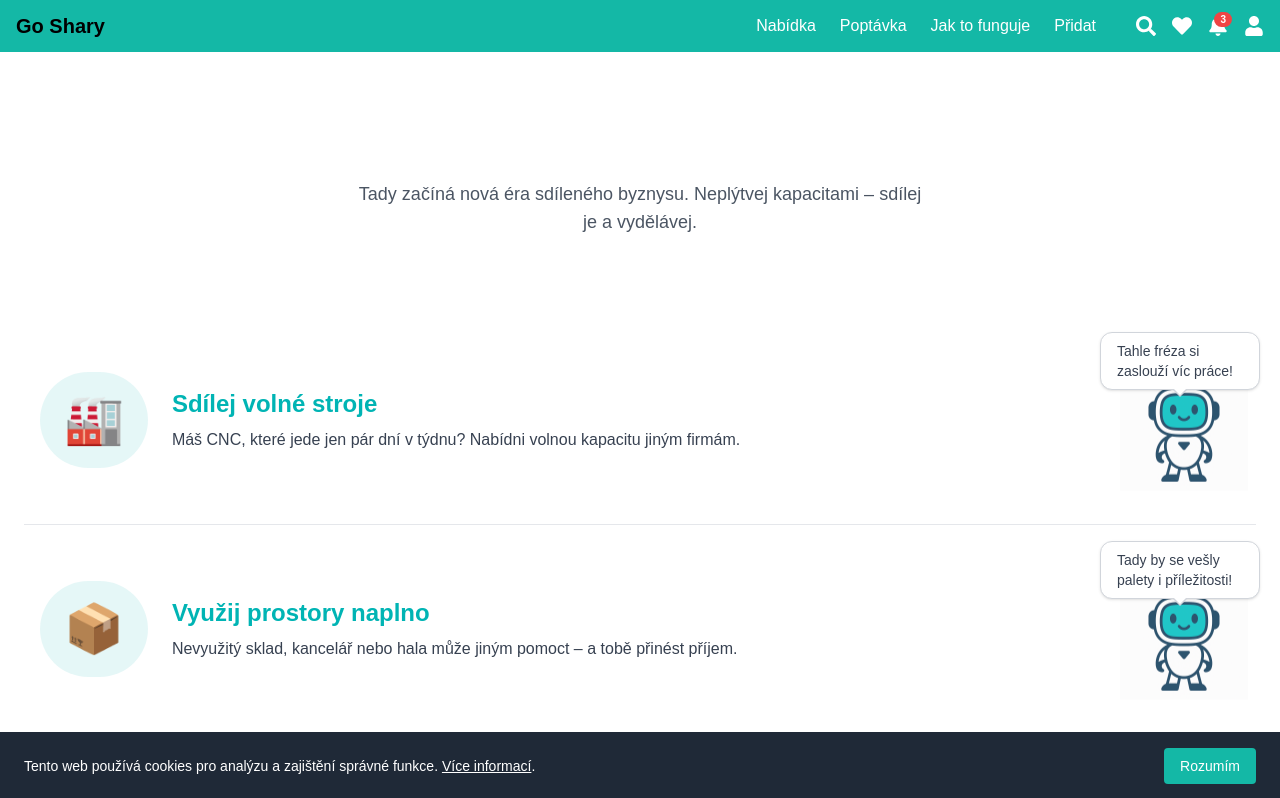
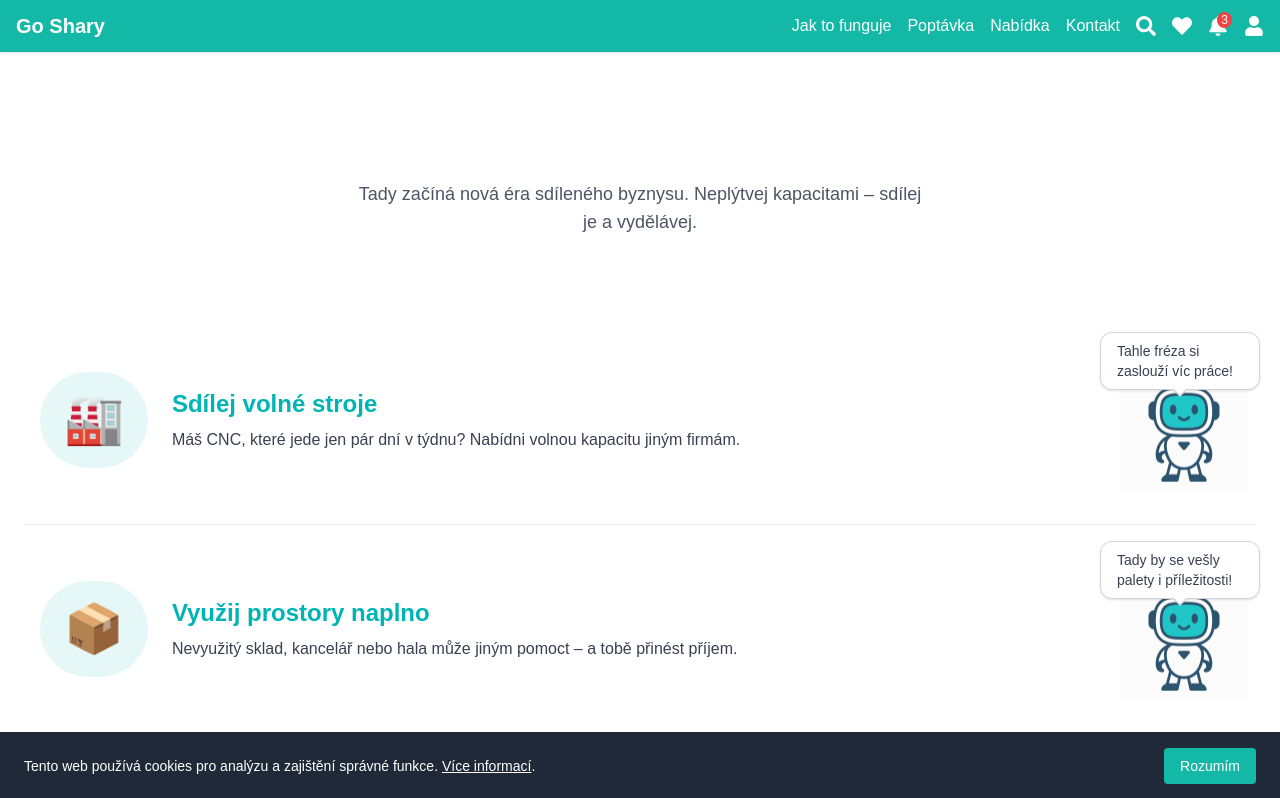
Before and after one commit to Tekier10/goshary, a Next.js app: page / in a window 1280 px wide. Shown: the top 798 px of the page. Built offline with nearby package versions, Linux system fonts and the light colour scheme; a web font is replaced by a local one.

Commit message:
Update Header.tsx

```diff
--- a/components/Header.tsx
+++ b/components/Header.tsx
@@ -1,105 +1,66 @@
 // components/Header.tsx
+
+import Link from 'next/link';
 import { useState } from 'react';
-import Link from 'next/link';
-import { Menu, X } from 'lucide-react';
-import { FaSearch, FaHeart, FaUser, FaBell } from 'react-icons/fa';
+import { FaBell, FaHeart, FaUser, FaSearch, FaBars, FaTimes } from 'react-icons/fa';
 
 export default function Header() {
-  const [isOpen, setIsOpen] = useState(false);
-
-  // Simulovaný počet nepřečtených notifikací
-  const unreadCount = 3;
-
-  const NotificationIcon = () => (
-    <div className="relative">
-      <FaBell className="w-5 h-5" />
-      {unreadCount > 0 && (
-        <span className="absolute -top-1 -right-1 bg-red-500 text-white text-[10px] rounded-full px-1.5 font-bold">
-          {unreadCount}
-        </span>
-      )}
-    </div>
-  );
+  const [menuOpen, setMenuOpen] = useState(false);
+  const unreadCount = 3; // TODO: Replace with dynamic logic later
 
   return (
-    <header className="bg-teal-500 text-white">
-      <div className="max-w-7xl mx-auto px-4 py-3 flex items-center justify-between">
-        <Link href="/" className="text-xl font-bold text-black">
+    <header className="bg-teal-500 text-white shadow">
+      <div className="max-w-7xl mx-auto px-4 py-3 flex justify-between items-center">
+        {/* Logo */}
+        <Link href="/" className="text-xl font-bold">
           Go Shary
         </Link>
 
-        {/* Ikony – mobil */}
-        <div className="flex items-center gap-4 order-2 sm:order-none sm:hidden">
-          <Link href="/vyhledavani" title="Vyhledávání">
-            <FaSearch className="text-white w-5 h-5" />
+        {/* Right-side icons */}
+        <div className="flex items-center gap-4">
+          {/* Desktop menu */}
+          <div className="hidden sm:flex items-center gap-4">
+            <Link href="/jak-to-funguje" className="hover:underline">Jak to funguje</Link>
+            <Link href="/poptavka" className="hover:underline">Poptávka</Link>
+            <Link href="/nabidka" className="hover:underline">Nabídka</Link>
+            <Link href="/kontakt" className="hover:underline">Kontakt</Link>
+          </div>
+
+          {/* Ikony */}
+          <Link href="/vyhledavani">
+            <FaSearch className="w-5 h-5" />
           </Link>
-          <Link href="/oblibene" title="Oblíbené">
-            <FaHeart className="text-white w-5 h-5" />
+          <Link href="/oblibene">
+            <FaHeart className="w-5 h-5" />
           </Link>
-          <Link href="/notifikace" title="Notifikace">
-            <NotificationIcon />
+          <Link href="/notifikace" className="relative">
+            <FaBell className="w-5 h-5" />
+            {unreadCount > 0 && (
+              <span className="absolute -top-1 -right-1 bg-red-500 text-white text-xs px-1 rounded-full">
+                {unreadCount}
+              </span>
+            )}
           </Link>
-          <Link href="/prihlaseni" title="Přihlášení">
-            <FaUser className="text-white w-5 h-5" />
-          </Link>
-        </div>
-
-        <button
-          className="sm:hidden text-white"
-          onClick={() => setIsOpen(!isOpen)}
-          aria-label="Menu"
-        >
-          {isOpen ? <X /> : <Menu />}
-        </button>
-
-        {/* Navigace – desktop */}
-        <nav className="hidden sm:flex items-center gap-6 ml-auto">
-          <Link href="/nabidka" className="hover:underline">
-            Nabídka
-          </Link>
-          <Link href="/poptavka" className="hover:underline">
-            Poptávka
-          </Link>
-          <Link href="/jak-to-funguje" className="hover:underline">
-            Jak to funguje
-          </Link>
-          <Link href="/pridat" className="hover:underline">
-            Přidat
+          <Link href="/prihlaseni">
+            <FaUser className="w-5 h-5" />
           </Link>
 
-          {/* Ikony – desktop */}
-          <div className="flex items-center gap-4 ml-4">
-            <Link href="/vyhledavani" title="Vyhledávání">
-              <FaSearch className="w-5 h-5" />
-            </Link>
-            <Link href="/oblibene" title="Oblíbené">
-              <FaHeart className="w-5 h-5" />
-            </Link>
-            <Link href="/notifikace" title="Notifikace">
-              <NotificationIcon />
-            </Link>
-            <Link href="/prihlaseni" title="Přihlášení">
-              <FaUser className="w-5 h-5" />
-            </Link>
-          </div>
-        </nav>
+          {/* Hamburger menu – mobile */}
+          <button onClick={() => setMenuOpen(!menuOpen)} className="sm:hidden">
+            {menuOpen ? <FaTimes className="w-5 h-5" /> : <FaBars className="w-5 h-5" />}
+          </button>
+        </div>
       </div>
 
-      {/* Rozbalené menu – mobil */}
-      {isOpen && (
-        <nav className="sm:hidden px-4 pb-4 space-y-2">
-          <Link href="/nabidka" className="block text-white">
-            Nabídka
-          </Link>
-          <Link href="/poptavka" className="block text-white">
-            Poptávka
-          </Link>
-          <Link href="/jak-to-funguje" className="block text-white">
-            Jak to funguje
-          </Link>
-          <Link href="/pridat" className="block text-white">
-            Přidat
-          </Link>
+      {/* Mobilní dropdown menu */}
+      {menuOpen && (
+        <nav className="sm:hidden bg-teal-400 text-white px-4 pb-4">
+          <ul className="flex flex-col space-y-2">
+            <li><Link href="/jak-to-funguje">Jak to funguje</Link></li>
+            <li><Link href="/poptavka">Poptávka</Link></li>
+            <li><Link href="/nabidka">Nabídka</Link></li>
+            <li><Link href="/kontakt">Kontakt</Link></li>
+          </ul>
         </nav>
       )}
     </header>
```
